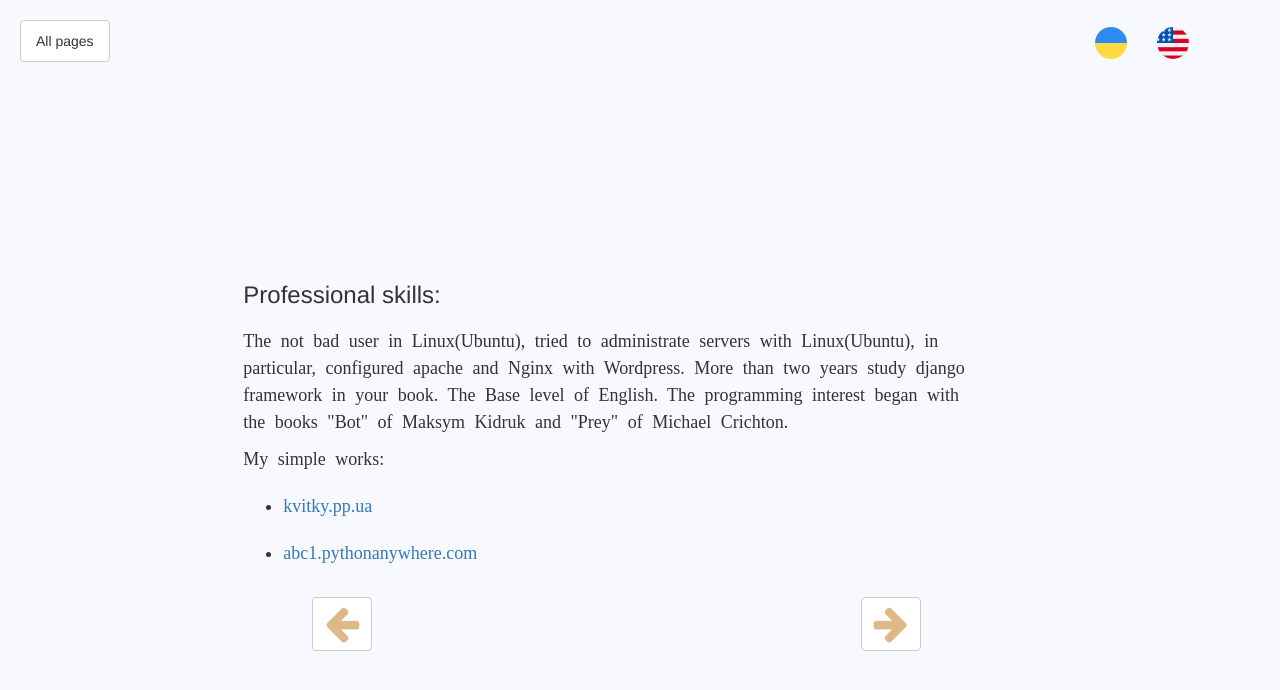
After one commit to smolynets/mycv, a Django app: page /four/ in a window 1280 px wide. The commit adds this page. Shown: the top 690 px of the page. Run offline with Django 3.2, Linux system fonts and the light colour scheme; some libraries are stand-ins or nearby versions.

Commit message:
all steps (not full)

```diff
--- a/cv/static/css/main.css
+++ b/cv/static/css/main.css
@@ -19,6 +19,7 @@ body {
 	font-family: 'Times New Roman';
 	font-size: 18px;
 	line-height: 1.5;
+	word-spacing: 5px;
 }
 
 .text{
@@ -42,3 +43,11 @@ input[type="button"] {
       height: 40px;
       border-color: #F8F8FF;
 }
+
+.text_header{
+	margin-left: 20px;
+}
+
+.techno{
+	margin-left: 250px
+}
--- a/cv/static/js/script.js
+++ b/cv/static/js/script.js
@@ -74,14 +74,5 @@ $(document).ready(function(){
         lessArrow_right();
     })
 
-    function initLangSelector() {
-    $('button.initLangSelector').click(function(event){
-        var lan = $(this).val();
-        $.cookie('django_language', lan, {'path': '/', 'expires': 365});
-        location.reload(true);
-        return true;
-     });
-    }
-
 
 });
--- /dev/null
+++ b/cv/templates/cv/four.html
@@ -0,0 +1,44 @@
+{% extends 'base.html' %}
+{% load static %}
+{% load i18n %}
+
+            {% block content %}
+            <div class='row col-xs-12 col-sm-10 col-sm-offset-1 col-md-8 col-md-offset-2 col-lg-8 col-lg-offset-2'>
+                <div class='col-xs-11 text_boder'>
+                	    <h3 class="text">{% trans 'Professional skills:' %}</h3>
+                	    <p class="paragraph text">
+                        {% trans 'The not bad user in  Linux(Ubuntu)' %},
+                        {% trans 'tried to administrate servers with Linux(Ubuntu)' %},
+                        {% trans 'in particular,  configured apache and Nginx with Wordpress' %}.
+                        {% trans 'More than two years  study django framework in your book' %}.
+                        {% trans 'The Base level of English' %}.
+                        {% trans 'The programming interest began with the books' %}
+                        {% trans '"Bot" of Maksym Kidruk and  "Prey" of  Michael Crichton' %}.
+                        </p>
+                        <p class='paragraph'>
+                            {% trans 'My simple works' %}:
+                        </p>
+                        <p>
+                            <ul>
+                            <li class="paragraph text">
+                                <a href="http://kvitky.pp.ua/">kvitky.pp.ua</a>
+                            </li>
+                            <li class="paragraph text">
+                                <a href="http://abc1.pythonanywhere.com/">abc1.pythonanywhere.com</a>
+                            </li>
+                        </ul>
+                        </p>
+                </div>
+
+                <div class="col-xs-5 col-xs-offset-1 text">
+                    <a href='{% url "three" %}' class="btn btn-default more_buttom">
+                        <i class="fa fa-arrow-left simpl_icon arrow_left"></i>
+                    </a>
+                </div>
+                <div class="col-xs-3 col-xs-offset-3 text">
+                    <a href='{% url "five" %}' class="btn btn-default more_buttom">
+                        <i class="fa fa-arrow-right simpl_icon arrow_right"></i>
+                    </a>
+                </div>
+            </div>
+            {% endblock content %}
--- a/cv/urls.py
+++ b/cv/urls.py
@@ -5,4 +5,8 @@ from . import views
 urlpatterns = [
 	url(r'^$', views.one, name='one'),
 	url(r'two/', views.two, name='two'),
+	url(r'three/', views.three, name='three'),
+	url(r'four/', views.four, name='four'),
+	url(r'five/', views.five, name='five'),
+	url(r'six/', views.six, name='six'),
 ]
--- a/cv/views.py
+++ b/cv/views.py
@@ -5,3 +5,15 @@ def one(request):
 
 def two(request):
 	return render(request, 'cv/two.html', {})
+
+def three(request):
+	return render(request, 'cv/three.html', {})
+
+def four(request):
+	return render(request, 'cv/four.html', {})
+
+def five(request):
+	return render(request, 'cv/five.html', {})
+
+def six(request):
+	return render(request, 'cv/six.html', {})
--- a/cv_db/settings.py
+++ b/cv_db/settings.py
@@ -25,7 +25,7 @@ SECRET_KEY = 'wq@+i3=n(r&1jz1ek9b%r!29#7yn_p_nu_zcqfc&b3j5dj61p1'
 # SECURITY WARNING: don't run with debug turned on in production!
 DEBUG = True
 
-ALLOWED_HOSTS = []
+ALLOWED_HOSTS = ['192.168.0.101']
 
 
 # Application definition
```
Also changed, not shown: cv/templates/cv/five.html (added, +39 -0 lines), cv/templates/cv/one.html (+6 -8 lines), cv/templates/cv/six.html (added, +27 -0 lines), cv/templates/cv/three.html (added, +28 -0 lines), cv/templates/cv/two.html (+16 -4 lines), cv/locale/en/LC_MESSAGES/django.po, cv/locale/uk/LC_MESSAGES/django.po.
